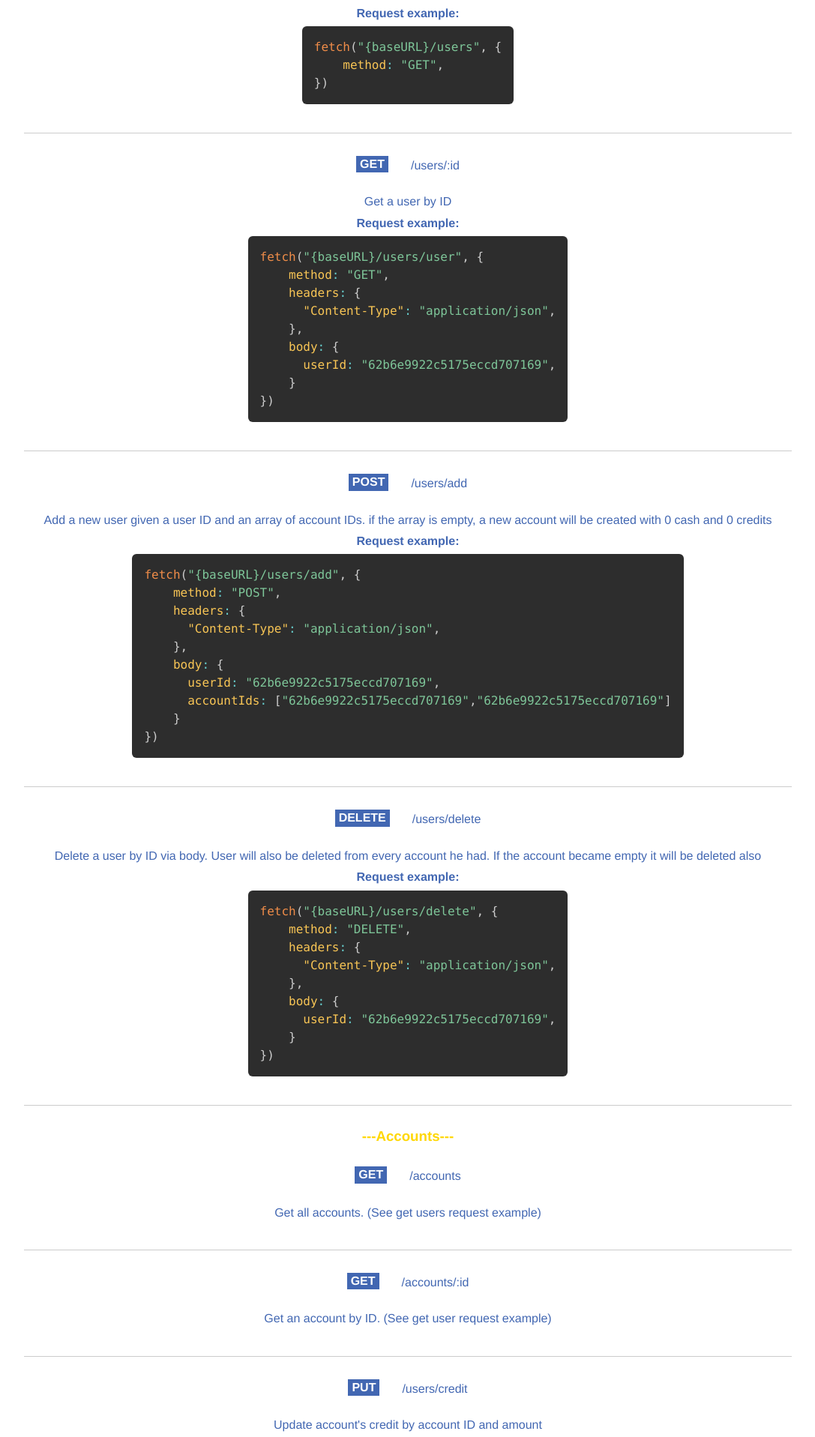
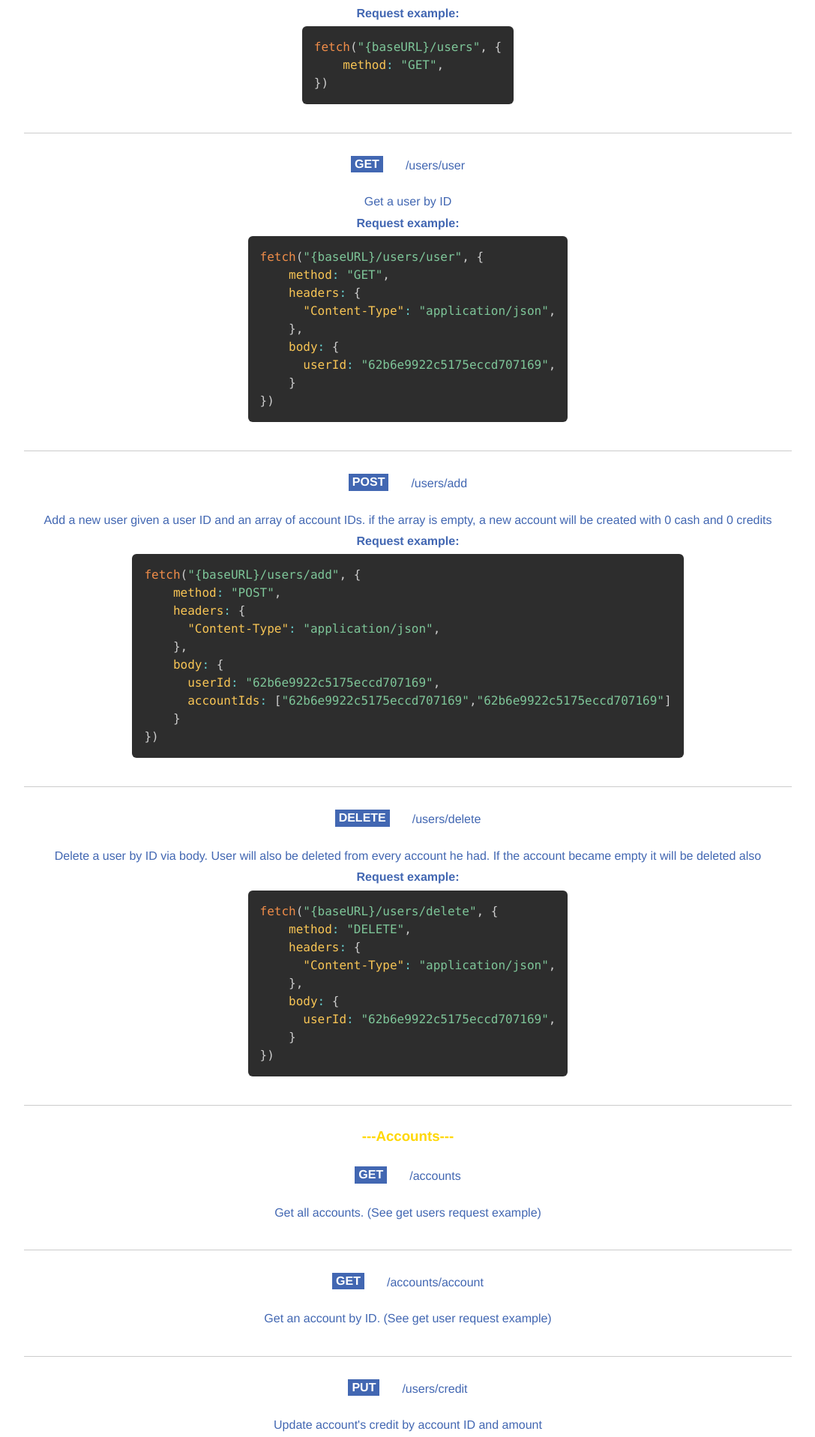
Before and after one commit to bnGil/bank-api2.0, a React (Create React App) app in the folder client/: page /api/v1 in a window 1280 px wide. Shown: the part 322-2239 px from the top of the page at 75% size, without its empty margins (96-1183 px from the left). Built offline with nearby package versions, Linux system fonts and the light colour scheme.

Commit message:
deleted get request of v1 router

```diff
--- a/client/src/pages/docs/Docs.jsx
+++ b/client/src/pages/docs/Docs.jsx
@@ -25,7 +25,7 @@ function Docs() {
       />
       <Example
         method="GET"
-        endpoint="/users/:id"
+        endpoint="/users/user"
         explanation="Get a user by ID"
         type="Request example:"
         code={getUser}
@@ -52,7 +52,7 @@ function Docs() {
       />
       <Example
         method="GET"
-        endpoint="/accounts/:id"
+        endpoint="/accounts/account"
         explanation="Get an account by ID. (See get user request example)"
       />
       <Example
```
Also changed, not shown: 1 other file (tests, documents, lock files or other folders).
